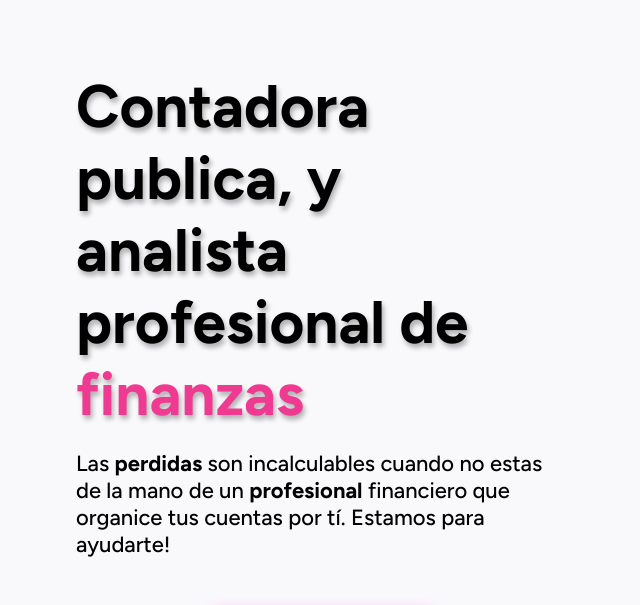
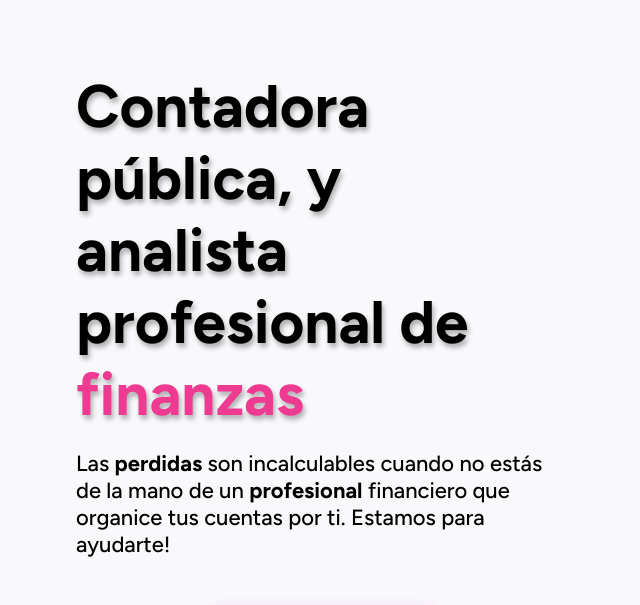
Before and after one commit to DiegoInsa/portfolio-jess, a plain HTML site: page index.html in a window 1280 px wide. Shown: the part 253-858 px from the top of the page, 104-744 px from the left. Drawn offline with Linux system fonts and the light colour scheme.

Commit message:
Update index.html

```diff
--- a/index.html
+++ b/index.html
@@ -31,13 +31,11 @@
                 </ul>
             </div>
 
-<!-- ------------------------------------------------------- -->
-
             <div class="content">
                 <div class="lf">
-                    <h1>Contadora publica, y analista profesional de <span>finanzas</span></h1>
-                    <p>Las <b>perdidas</b> son incalculables cuando no estas de la mano de un <b>profesional</b> financiero que organice tus cuentas por tí.
-                    Estamos para ayudarte!</p>
+                    <h1>Contadora pública, y analista profesional de <span>finanzas</span></h1>
+                    <p>Las <b>perdidas</b> son incalculables cuando no estás de la mano de un <b>profesional</b> financiero que organice tus cuentas por ti.
+                        Estamos para ayudarte!</p>
                     <a href="https://google.com"> <input type="button" value="Contactame!" class="button-contact"></a>
                 </div>
 
```
